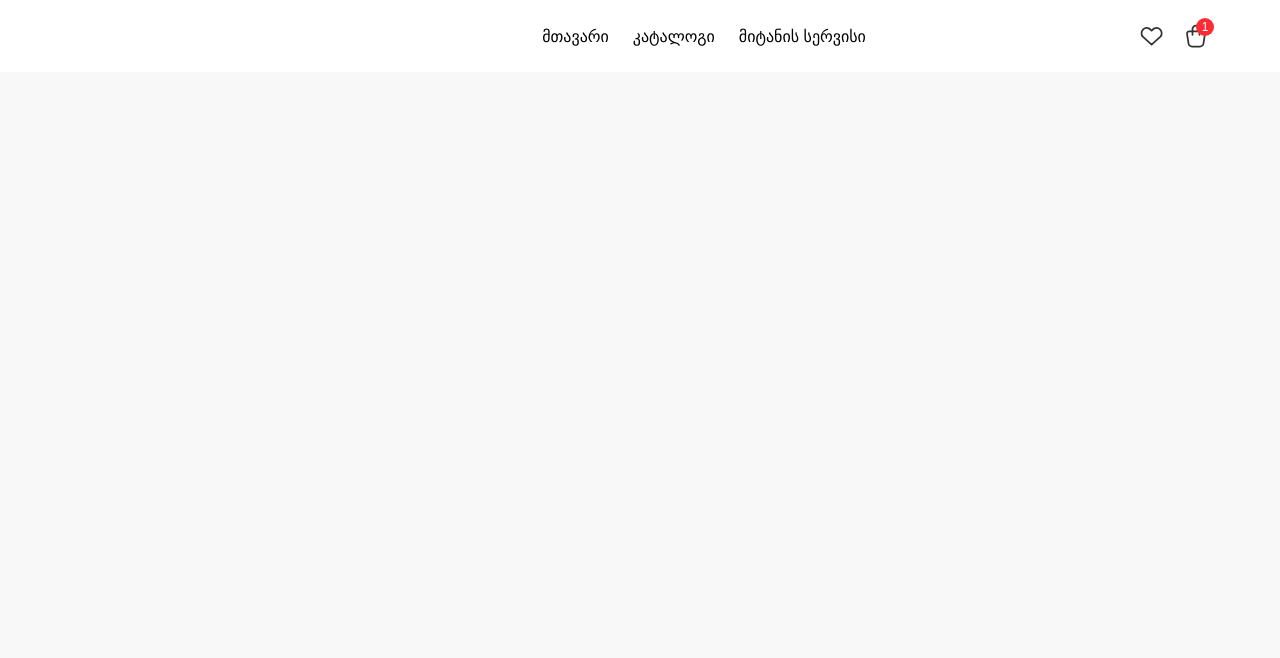
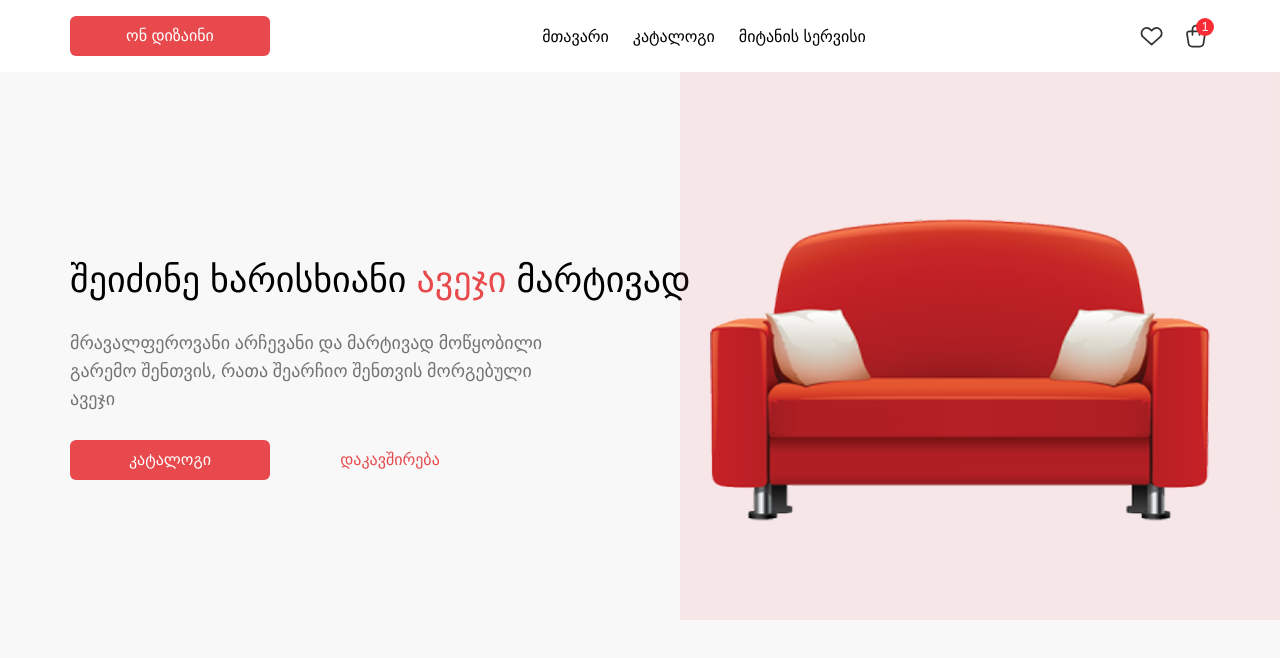
Before and after one commit to onServiceGe/FurnitureECommerce, a Next.js app: page / in a window 1280 px wide. Shown: the top 658 px of the page. Built offline with nearby package versions, Linux system fonts and the light colour scheme; a web font is replaced by a local one.

Commit message:
feature: added homepage header

```diff
--- a/app/page.tsx
+++ b/app/page.tsx
@@ -1,3 +1,9 @@
+import Header from "@/components/home/header/Header";
+
 export default function Home() {
-  return <></>;
+  return (
+    <main>
+      <Header />
+    </main>
+  );
 }
--- /dev/null
+++ b/components/home/header/Header.tsx
@@ -0,0 +1,46 @@
+import Button from "@/components/ui/Button";
+import Image from "next/image";
+import React from "react";
+
+const Header = () => {
+  return (
+    <header className="relative ">
+      <div className="container flex justify-between items-center pt-30 flex-wrap">
+        <div className="flex flex-col items-start gap-7">
+          <h1 className="text-4xl font-mainBold">
+            შეიძინე ხარისხიანი <span className="text-main">ავეჯი</span> მარტივად
+          </h1>
+          <p className="text-paragraph w-[500px] max-w-full text-lg">
+            მრავალფეროვანი არჩევანი და მარტივად მოწყობილი გარემო შენთვის, რათა
+            შეარჩიო შენთვის მორგებული ავეჯი
+          </p>
+          <div className="flex gap-5">
+            {" "}
+            <Button
+              bg="var(--color-main)"
+              font="var(--font-mainSemiBold)"
+              color="var(--color-white)"
+            >
+              კატალოგი
+            </Button>
+            <Button font="var(--font-mainSemiBold)" color="var(--color-main)">
+              დაკავშირება
+            </Button>
+          </div>
+        </div>
+        <div>
+          <Image
+            src="/assets/images/home-header-chair.png"
+            className="object-cover relative z-10"
+            alt="header"
+            width={500}
+            height={500}
+          />
+        </div>
+        <div className="absolute top-0 right-0 w-[600px] h-full bg-[#E7494C1A]"></div>
+      </div>
+    </header>
+  );
+};
+
+export default Header;
--- a/components/navbar/NavLinks.tsx
+++ b/components/navbar/NavLinks.tsx
@@ -7,7 +7,8 @@ const NavLinks: React.FC = () => {
     <div>
       <ul className="flex gap-6">
         {navLinks.map((link) => (
-          <li key={link.href}>
+          <li key={link.name}>
+            {/* მერე გადაკეთდება link.href ად */}
             <Link
               href={link.href}
               className="font-mainBold text-black relative after:content-[''] after:absolute after:w-0 after:h-[2px] after:bg-black after:left-0 after:-bottom-2 after:transition-all after:duration-300 hover:after:w-full"
--- a/components/navbar/Navbar.tsx
+++ b/components/navbar/Navbar.tsx
@@ -4,7 +4,7 @@ import NavLinks from "./NavLinks";
 import NavIcons from "./NavIcons";
 const Navbar: React.FC = () => {
   return (
-    <nav className="bg-white">
+    <nav className="bg-white fixed top-0 left-0 right-0 z-10">
       <div className="container py-4 rounded-md flex justify-between items-center">
         <Button
           bg="var(--color-main)"
--- a/components/ui/Button.tsx
+++ b/components/ui/Button.tsx
@@ -1,7 +1,12 @@
 import { IButton } from "@/lib/types/button";
 import React from "react";
 
-const Button: React.FC<IButton> = ({ bg, color, font, children }: IButton) => {
+const Button: React.FC<IButton> = ({
+  bg = "transparent",
+  color,
+  font,
+  children,
+}: IButton) => {
   return (
     <button
       style={
--- a/styles/globals.css
+++ b/styles/globals.css
@@ -1,6 +1,7 @@
 @import "tailwindcss";
 @theme {
   --color-main: #e7494c;
+  --color-paragraph: #737373;
   --color-white: #fff;
   --color-black: #000;
 
@@ -9,14 +10,15 @@
   --font-mainSemiBold: "mainSemiBold";
   --font-mainBold: "mainBold";
 }
+
+body {
+  background-color: #f8f8f8;
+}
 .container {
   padding-right: 15px;
   padding-left: 15px;
   margin-right: auto;
   margin-left: auto;
-}
-body {
-  background-color: #f8f8f8;
 }
 @media (min-width: 768px) {
   .container {
```
Also changed, not shown: public/assets/images/home-header-chair.png (added).
